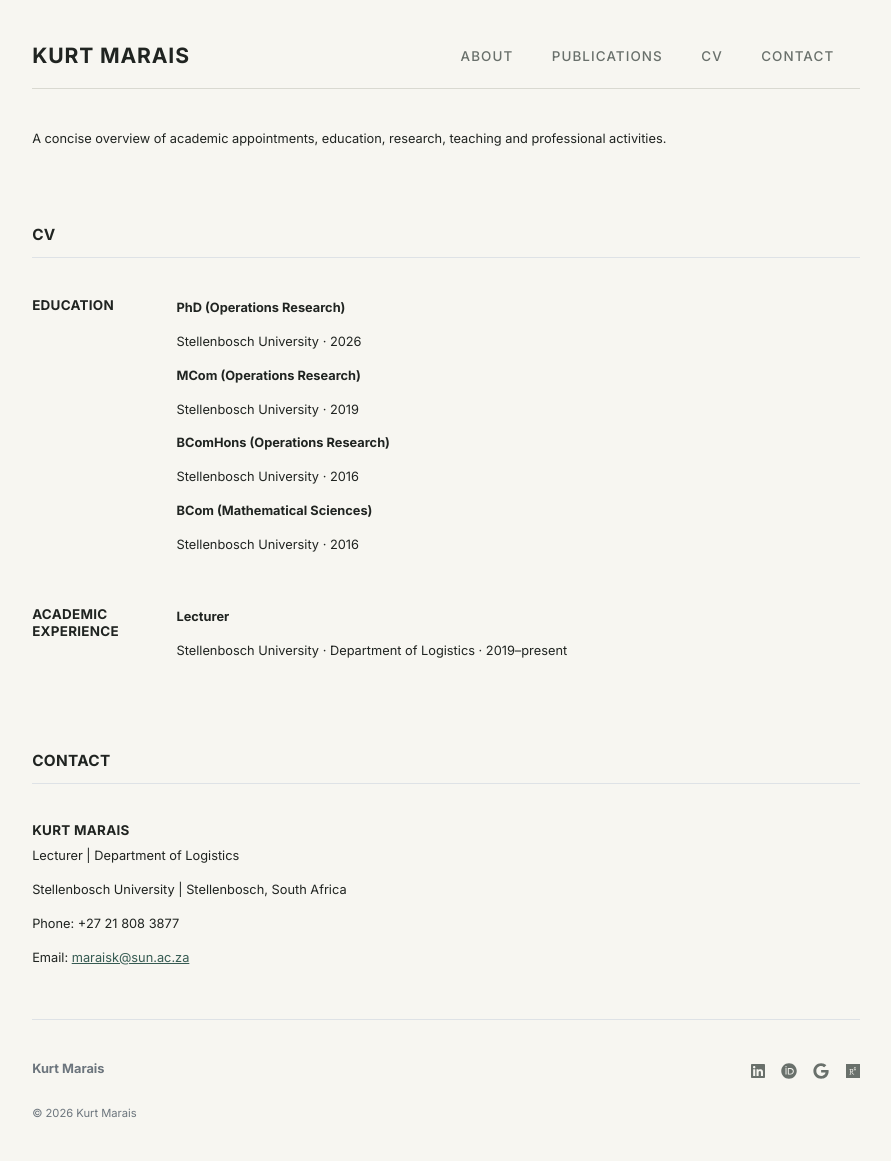
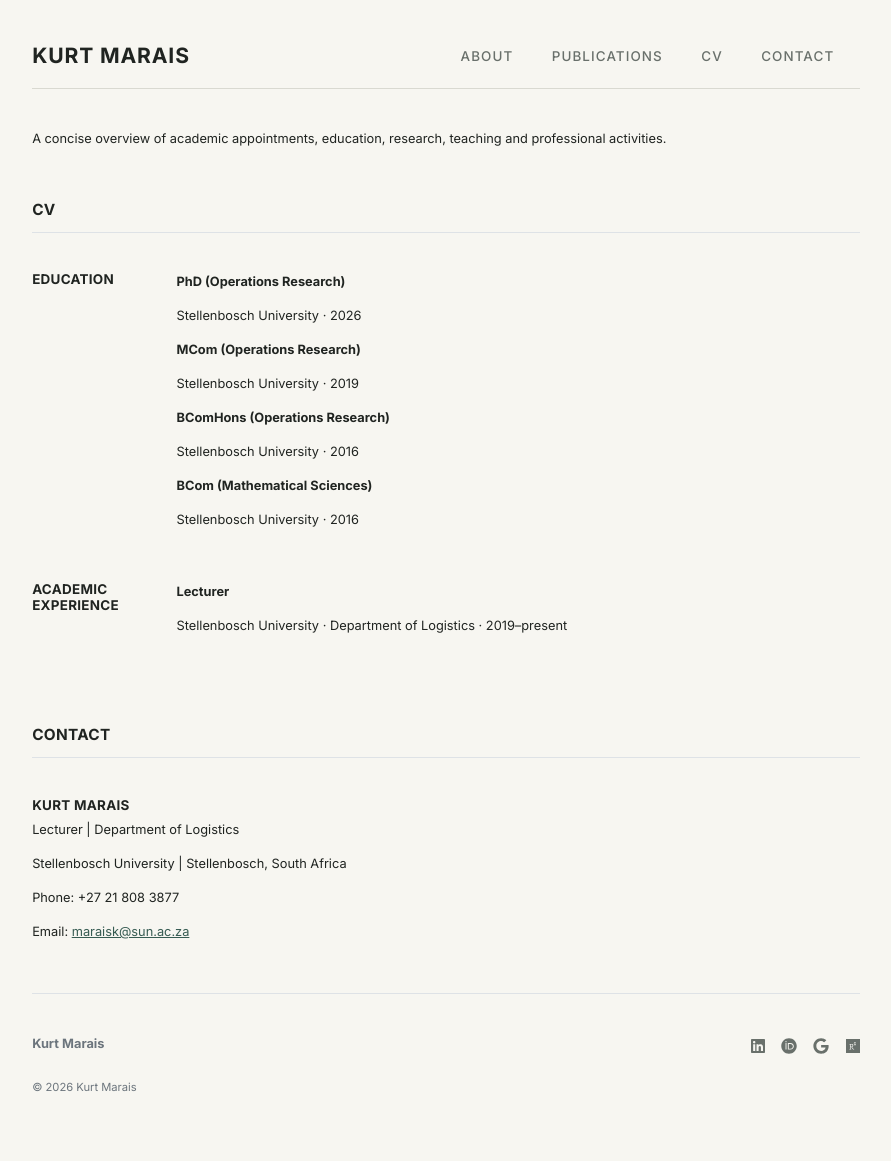
Before and after one commit to kurtmarais/kurtmarais.github.io, a Jekyll site: the page built from cv.md, in a window 1280 px wide. Shown: the whole page, without its empty margins (194-1085 px from the left). Built offline with Jekyll 4.4.1, drawn with Linux system fonts in a browser that asks for light colours; after the commit the page ends 1135 px from its top, so only the background shows below that.

Commit message:
Update cv.html

```diff
--- a/_layouts/cv.html
+++ b/_layouts/cv.html
@@ -4,7 +4,7 @@
 
 {{ content }}
 
-<div class="row g-5 mb-5 mt-5">
+<div class="row g-5 mb-5 mt-2">
   <div>
     <h3 class="fw-bold border-bottom pb-3 mb-5">CV</h3>
     <div class="row g-5 mb-5">
```
